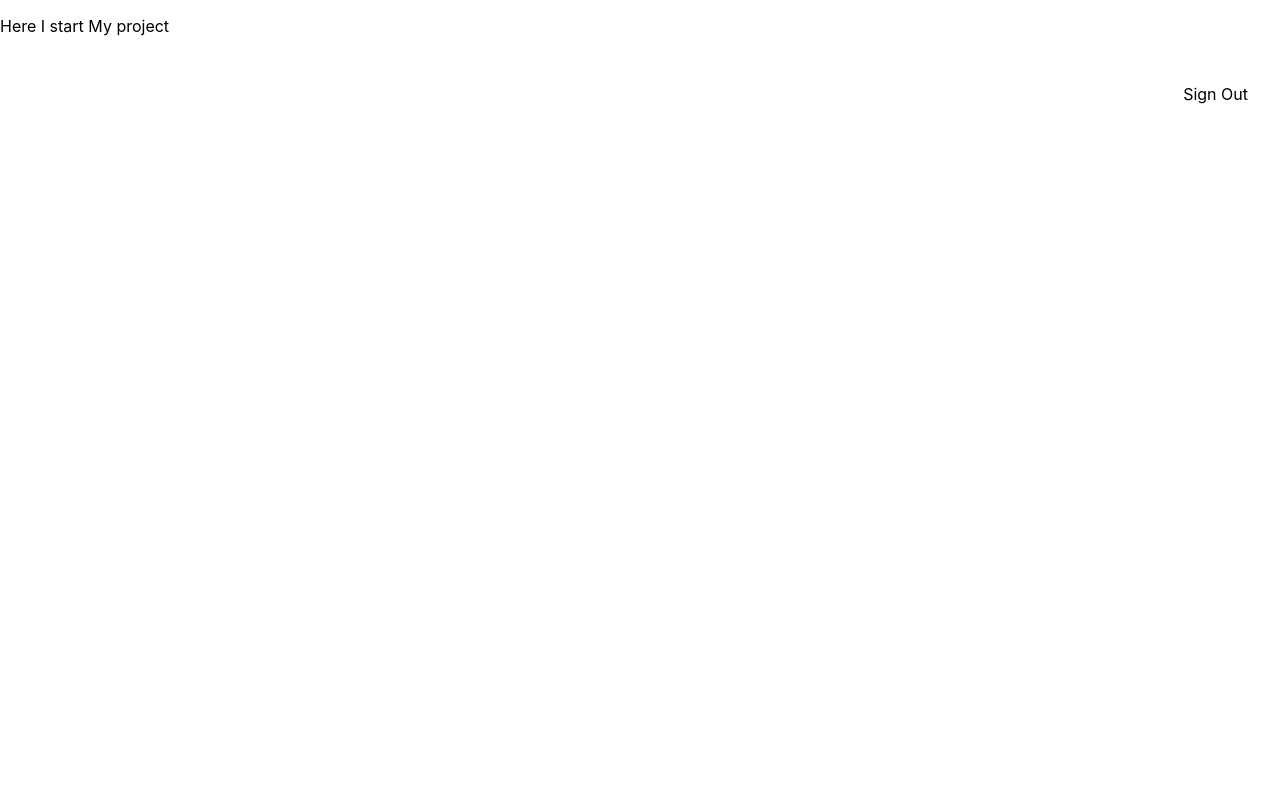
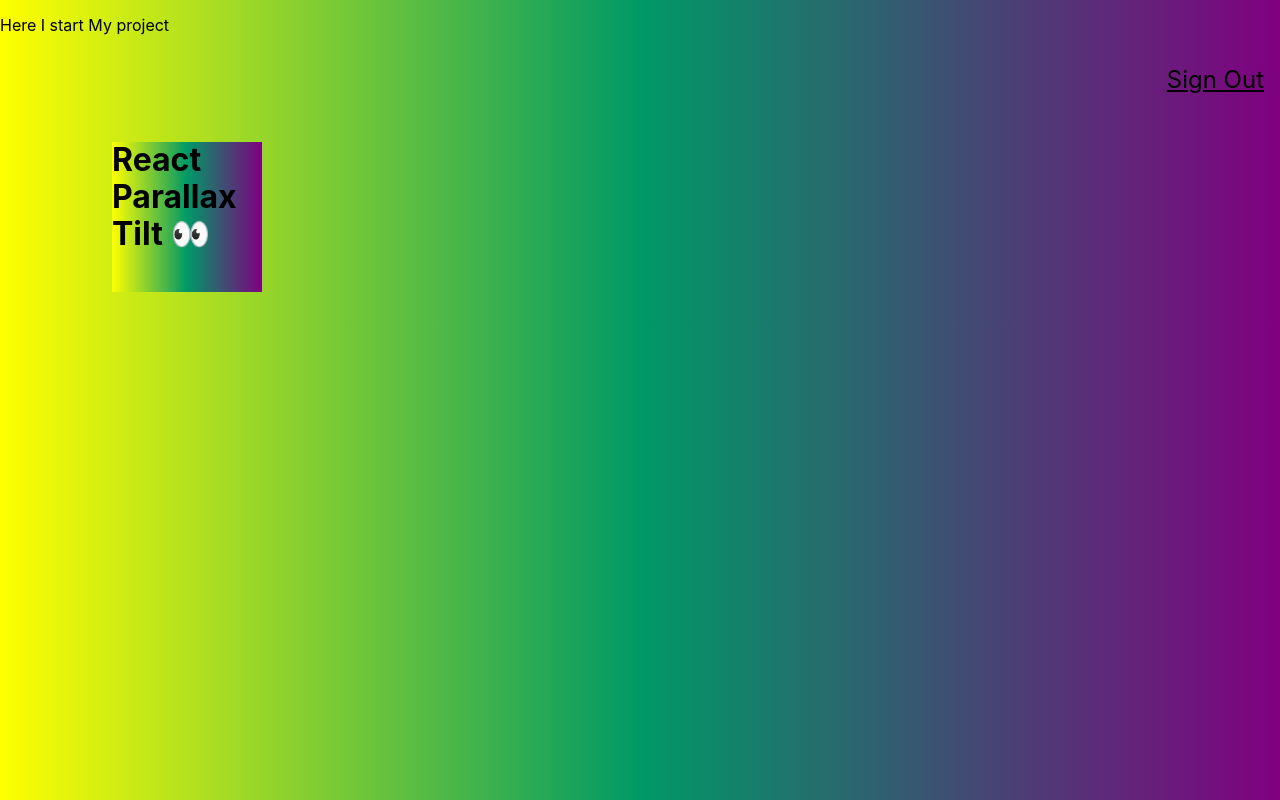
Before and after one commit to MateiDorin/face-recognition, a React (Create React App) app: page / in a window 1280 px wide. Built offline with nearby package versions, Linux system fonts and the light colour scheme.

Commit message:
created Logo component

```diff
--- a/package.json
+++ b/package.json
@@ -8,7 +8,9 @@
     "@testing-library/user-event": "^13.5.0",
     "react": "^18.2.0",
     "react-dom": "^18.2.0",
+    "react-parallax-tilt": "^1.7.51",
     "react-scripts": "5.0.1",
+    "tachyons": "^4.12.0",
     "web-vitals": "^2.1.4"
   },
   "scripts": {
--- a/src/App.js
+++ b/src/App.js
@@ -1,11 +1,13 @@
 import './App.css';
 import Navigation from './components/Navigation/Navigation';
+import Logo from './components/Logo/Logo';
 
 function App() {
   return (
     <div>
       <p>Here I start My project</p>
       <Navigation />
+      <Logo />
       {/* <p>logo</p>
       <p>IMage link form</p>
       <p>Face recognition</p> */}
--- /dev/null
+++ b/src/components/Logo/Logo.css
@@ -0,0 +1,3 @@
+.tilt {
+    background: linear-gradient(to right, yellow, #009966, purple);
+}
--- /dev/null
+++ b/src/components/Logo/Logo.js
@@ -0,0 +1,16 @@
+import Tilt from "react-parallax-tilt";
+import './Logo.css';
+
+const Logo = () => {
+  return (
+    <div className="ma4 ma0">
+      <Tilt perspective={2000}>
+        <div className="tilt" style={{ height: "150px", width:"150px", marginLeft: "5rem", backgroundColor: "darkgreen" }}>
+          <h1>React Parallax Tilt 👀</h1>
+        </div>
+      </Tilt>
+    </div>
+  );
+};
+
+export default Logo;
--- a/src/components/Navigation/Navigation.js
+++ b/src/components/Navigation/Navigation.js
@@ -3,7 +3,7 @@ import './Navigation.css'
 const Navigation = () => {
     return (
         <div>
-            <nav className="sign-out">Sign Out</nav>
+            <nav className="sign-out f3 link black underline pa3 pointer">Sign Out</nav>
         </div>
     );
 };
--- a/src/index.css
+++ b/src/index.css
@@ -5,6 +5,7 @@ body {
     sans-serif;
   -webkit-font-smoothing: antialiased;
   -moz-osx-font-smoothing: grayscale;
+  background: linear-gradient(to right, yellow, #009966, purple);
 }
 
 code {
--- a/src/index.js
+++ b/src/index.js
@@ -3,6 +3,7 @@ import ReactDOM from 'react-dom/client';
 import './index.css';
 import App from './App';
 import reportWebVitals from './reportWebVitals';
+import 'tachyons';
 
 const root = ReactDOM.createRoot(document.getElementById('root'));
 root.render(
```
Also changed, not shown: 1 other file (tests, documents, lock files or other folders).
